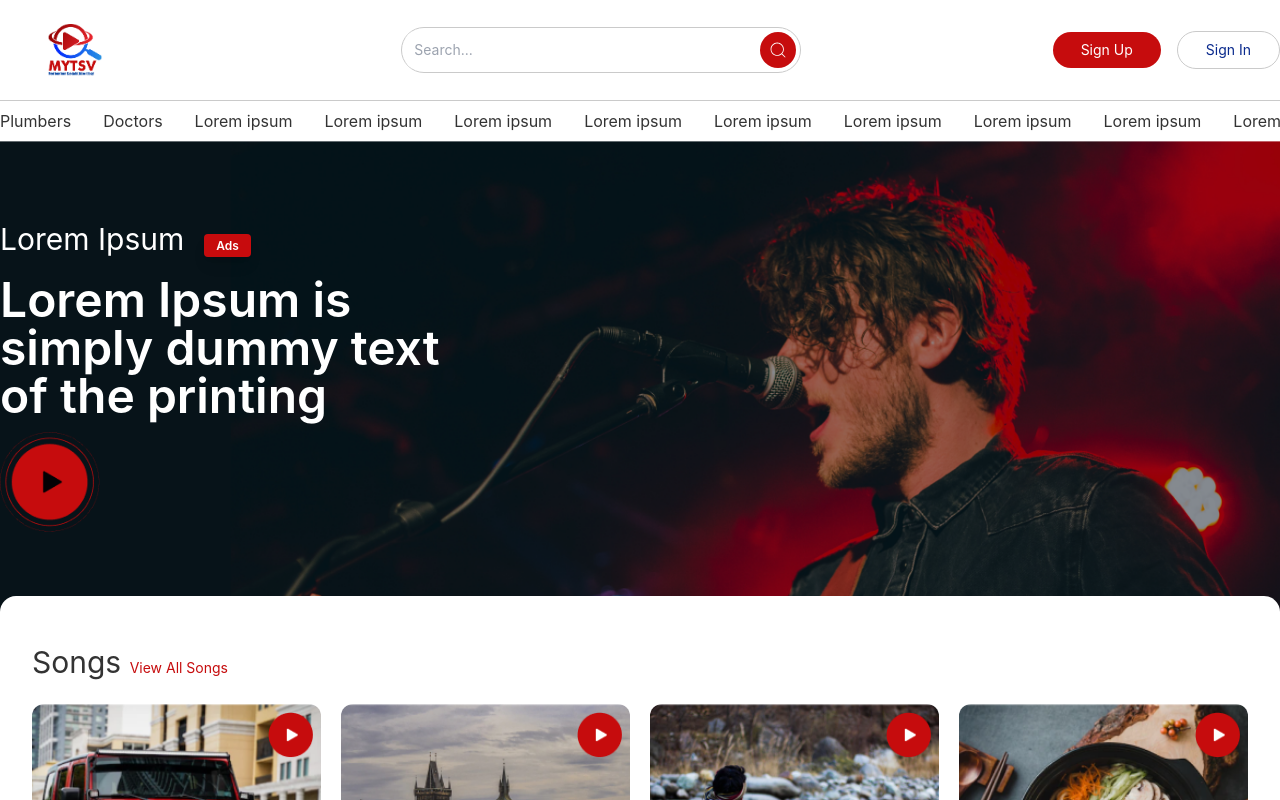
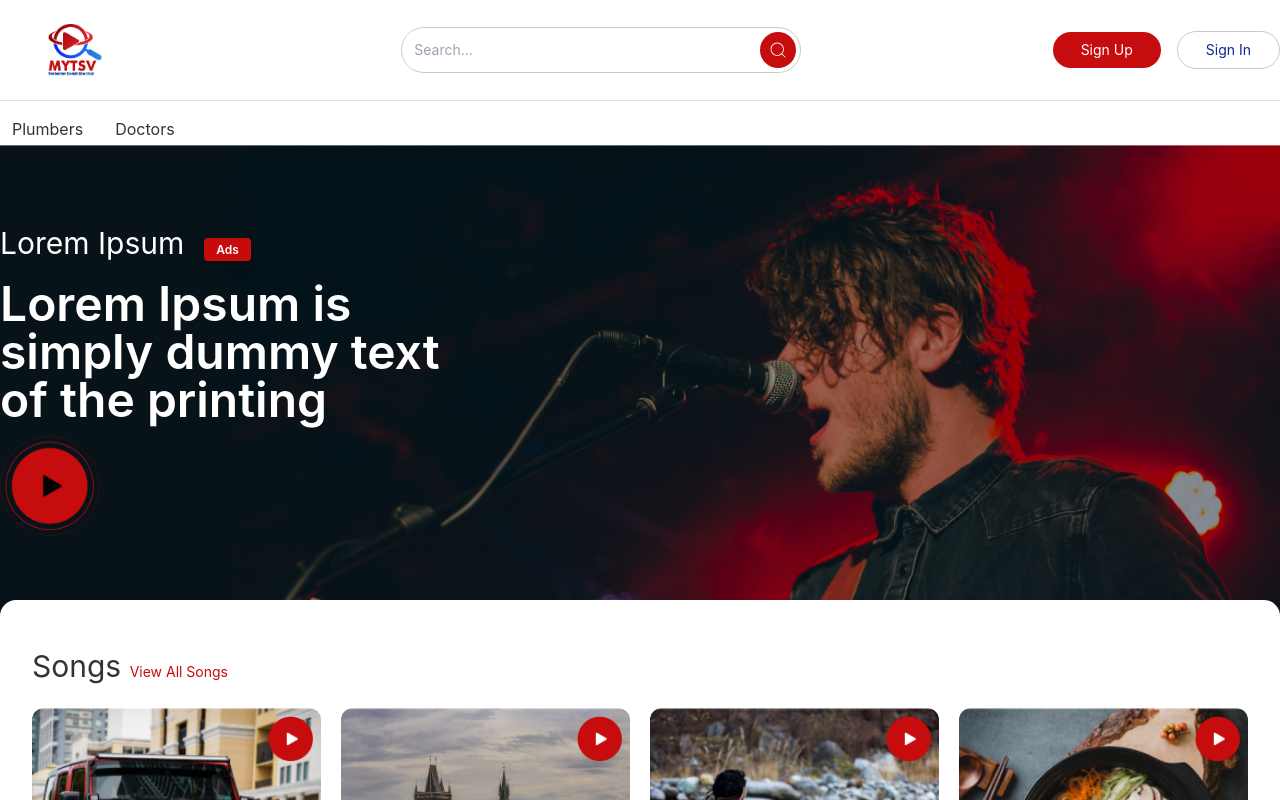
Before and after one commit to sesita/tsv, a React (Create React App) app: page / in a window 1280 px wide. Shown: the top 800 px of the page. Built offline with nearby package versions, Linux system fonts and the light colour scheme.

Commit message:
fix: bugs

```diff
--- a/src/components/Common/Header.jsx
+++ b/src/components/Common/Header.jsx
@@ -4,7 +4,7 @@ import { CiSearch } from "react-icons/ci";
 import { FaTimes } from "react-icons/fa";
 import { BiSolidVideoPlus } from "react-icons/bi";
 import { IoMdNotifications } from "react-icons/io";
-import { BsChevronDown, BsChevronRight, BsGraphUpArrow } from "react-icons/bs";
+import { BsChevronDown, BsChevronUp, BsGraphUpArrow } from "react-icons/bs";
 import { CgProfile } from "react-icons/cg";
 import { VscSignOut } from "react-icons/vsc";
 import { AiFillPlayCircle, AiFillSetting } from "react-icons/ai";
@@ -51,7 +51,7 @@ const Header = ({ searchQuery }) => {
           </section>
         </>
       )}
-      <section className="border-b-[1px] border-[#CACACA] py-2 md:px-0 px-3">
+      <section className="border-b border-[#e3e1e1] py-2 md:px-0 px-3">
         <header className="container mx-auto flex justify-between items-center">
           <Link to="/">
             <img
@@ -100,65 +100,46 @@ const Header = ({ searchQuery }) => {
                   className="flex items-center cursor-pointer"
                   onClick={() => setShowDropdown(!showDropdown)}
                 >
-                  <div className="rounded-full w-8 h-8 flex items-center justify-center bg-blue-900">
+                  <div className="rounded-full w-8 h-8 flex items-center justify-center bg-blue-900 mr-2">
                     <span className="text-white">U</span>
                   </div>
-                  {showDropdown ? <BsChevronRight /> : <BsChevronDown />}
+                  {showDropdown ? <BsChevronUp /> : <BsChevronDown />}
                 </div>
 
                 {showDropdown && (
                   <>
-                    <div className="shadow rounded-lg py-4 px-2 absolute right-0 top-10 w-40 z-20 bg-white">
-                      <span className="font-medium text-red-600">
+                    <div className="shadow rounded-lg py-3 px-2 absolute right-0 top-10 w-48 z-20 bg-white">
+                      <span className="font-medium text-xl text-red-600">
                         {currentUser.name}
                       </span>
                       <hr className="my-2" />
-
-                      <Link
-                        to={`/user/${currentUser?._id}/profile`}
-                        className="flex items-center gap-4 text-blue-900 text-sm mb-1"
-                      >
-                        <CgProfile className="text-[#C60C0D] text-md" />
+                      <div className="mx-1">
+                        <Link to={`/user/${currentUser?._id}/profile`} className="flex items-center gap-2 text-blue-900 text-sm mb-2">
+                          <CgProfile className="text-[#C60C0D] text-lg" />
                           Profile
                         </Link>
-                      <button
-                        className="flex items-center gap-4 text-blue-900 text-sm mb-1"
-                        onClick={() => logout({})}
-                      >
-                        <VscSignOut className="text-[#C60C0D] text-md" />
+                        <button className="flex items-center gap-2 text-blue-900 text-sm mb-2" onClick={() => logout({})}>
+                          <VscSignOut className="text-[#C60C0D] text-lg" />
                           Sign Out
                         </button>
-
-                      <hr className="my-2" />
-
-                      <Link
-                        to={`/user/${currentUser?._id}/videos`}
-                        className="flex items-center gap-4 text-blue-900 text-sm mb-1"
-                      >
-                        <AiFillPlayCircle className="text-[#C60C0D] text-md" />
+                        <hr className="my-3" />
+                        <Link to={`/user/${currentUser?._id}/videos`} className="flex items-center gap-2 text-blue-900 text-sm mb-1">
+                          <AiFillPlayCircle className="text-[#C60C0D] text-lg" />
                           My Videos
                         </Link>
-                      <Link
-                        to={`/user/${currentUser?._id}/analytics`}
-                        className="flex items-center gap-4 text-blue-900 text-sm mb-1"
-                      >
+                        <Link to={`/user/${currentUser?._id}/analytics`} className="flex items-center gap-4 text-blue-900 text-sm mb-1">
                           <BsGraphUpArrow className="text-[#C60C0D] text-md" />
                           Analytics
                         </Link>
-                      <Link
-                        to={`/user/${currentUser?._id}/promotion`}
-                        className="flex items-center gap-4 text-blue-900 text-sm mb-1"
-                      >
+                        <Link to={`/user/${currentUser?._id}/promotion`} className="flex items-center gap-4 text-blue-900 text-sm mb-1">
                           <CgProfile className="text-[#C60C0D] text-md" />
                           Promotion
                         </Link>
-                      <Link
-                        to={`/user/${currentUser?._id}/settings`}
-                        className="flex items-center gap-4 text-blue-900 text-sm mb-1"
-                      >
+                        <Link to={`/user/${currentUser?._id}/settings`} className="flex items-center gap-4 text-blue-900 text-sm mb-1">
                           <AiFillSetting className="text-[#C60C0D] text-md" />
                           Settings
                         </Link>
+                      </div>
                     </div>
                   </>
                 )}
--- a/src/components/Home/Categories.jsx
+++ b/src/components/Home/Categories.jsx
@@ -1,68 +1,18 @@
 import React from "react";
-import { Link } from "react-router-dom";
+import { Link, useLocation  } from "react-router-dom";
 
 const Categories = () => {
+  const location = useLocation();
   return (
     <>
-      <section className="py-2 md:px-0 px-3">
+      <section className="mt-4 mb-1 px-3">
         <div className="container mx-auto overflow-x-scroll hide-scrollbar">
           <div className="flex gap-x-8">
-            <div className="min-w-fit">
+            <div className={location.search === '?q=plumbers' ? 'font-medium': ''}>
               <Link to={"/search?q=plumbers"}>Plumbers</Link>
             </div>
-            <div className="min-w-fit">
+            <div className={location.search === '?q=doctors' ? 'font-medium': ''}>
               <Link to={"/search?q=doctors"}>Doctors</Link>
-            </div>
-            <div className="min-w-fit">
-              <Link to={""}>Lorem ipsum</Link>
-            </div>
-            <div className="min-w-fit">
-              <Link to={""}>Lorem ipsum</Link>
-            </div>
-            <div className="min-w-fit">
-              <Link to={""}>Lorem ipsum</Link>
-            </div>
-            <div className="min-w-fit">
-              <Link to={""}>Lorem ipsum</Link>
-            </div>
-            <div className="min-w-fit">
-              <Link to={""}>Lorem ipsum</Link>
-            </div>
-            <div className="min-w-fit">
-              <Link to={""}>Lorem ipsum</Link>
-            </div>
-            <div className="min-w-fit">
-              <Link to={""}>Lorem ipsum</Link>
-            </div>
-            <div className="min-w-fit">
-              <Link to={""}>Lorem ipsum</Link>
-            </div>
-            <div className="min-w-fit">
-              <Link to={""}>Lorem ipsum</Link>
-            </div>
-            <div className="min-w-fit">
-              <Link to={""}>Lorem ipsum</Link>
-            </div>
-            <div className="min-w-fit">
-              <Link to={""}>Lorem ipsum</Link>
-            </div>
-            <div className="min-w-fit">
-              <Link to={""}>Lorem ipsum</Link>
-            </div>
-            <div className="min-w-fit">
-              <Link to={""}>Lorem ipsum</Link>
-            </div>
-            <div className="min-w-fit">
-              <Link to={""}>Lorem ipsum</Link>
-            </div>
-            <div className="min-w-fit">
-              <Link to={""}>Lorem ipsum</Link>
-            </div>
-            <div className="min-w-fit">
-              <Link to={""}>Lorem ipsum</Link>
-            </div>
-            <div className="min-w-fit">
-              <Link to={""}>Lorem ipsum</Link>
             </div>
           </div>
         </div>
--- a/src/pages/Auth/Signin.js
+++ b/src/pages/Auth/Signin.js
@@ -45,7 +45,7 @@ const Signin = () => {
               onClick={() => navigate(-1)}
             />
             <Link to="/">
-              <img src={require("../../assets/img/logo.jpg")} alt="" />
+              <img src={require("../../assets/img/logo.jpg")} alt="" className="w-40 h-25 rounded-full" />
             </Link>
             <span></span>
           </div>
--- a/src/pages/Auth/Signup.js
+++ b/src/pages/Auth/Signup.js
@@ -62,7 +62,7 @@ const Signup = () => {
               onClick={() => navigate(-1)}
             />
             <Link to="/">
-              <img src={require("../../assets/img/logo.jpg")} alt="" />
+              <img src={require("../../assets/img/logo.jpg")} alt="" className="w-40 h-25 rounded-full" />
             </Link>
             <span></span>
           </div>
--- a/src/pages/Search/Search.js
+++ b/src/pages/Search/Search.js
@@ -3,6 +3,7 @@ import NormalLayout from "../../components/Layouts/NormalLayout";
 import Featured from "../../components/Home/Featured";
 import Videos from "../../components/Search/Videos";
 import { useLocation } from "react-router-dom";
+import Categories from "../../components/Home/Categories";
 
 const Search = () => {
   const location = useLocation();
@@ -14,6 +15,7 @@ const Search = () => {
   return (
     <>
       <NormalLayout searchQuery={searchText}>
+        <Categories />
         <Featured />
         <Videos searchQuery={searchText} />
       </NormalLayout>
--- a/src/pages/SingleVideo/SingleVideo.js
+++ b/src/pages/SingleVideo/SingleVideo.js
@@ -2,6 +2,7 @@ import { useParams } from "react-router-dom";
 import NormalLayout from "../../components/Layouts/NormalLayout";
 import Banner from "../../components/SingleVideo/Banner";
 import MainBox from "../../components/SingleVideo/MainBox";
+import Categories from "../../components/Home/Categories";
 
 const SingleVideo = () => {
   const { id } = useParams();
@@ -10,6 +11,7 @@ const SingleVideo = () => {
   return (
     <>
       <NormalLayout>
+        <Categories />
         <Banner text="Animal Videos" />
         <MainBox />
       </NormalLayout>
```
Also changed, not shown: src/components/SingleVideo/Comments.jsx (+7 -7 lines). Lines whose indentation alone changed are shown as unchanged.
